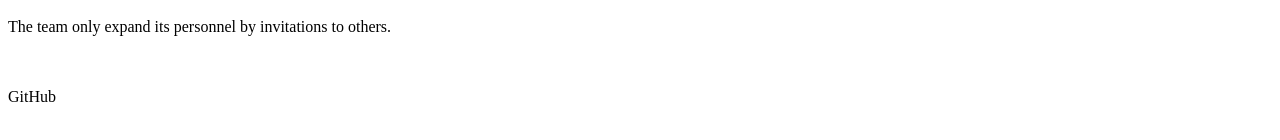
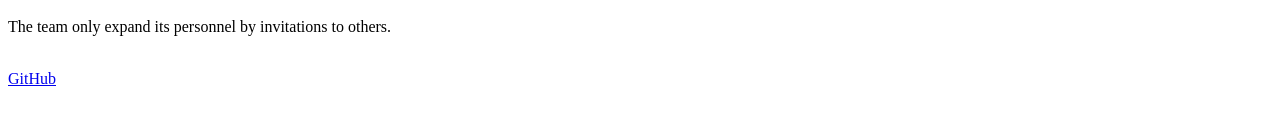
Before and after one commit to LWHK/LWHK.github.io, a plain HTML site: page index.html in a window 1280 px wide. Shown: the part 232-372 px from the top of the page. Drawn offline with Linux system fonts and the light colour scheme.

Commit message:
Update index.html

```diff
--- a/index.html
+++ b/index.html
@@ -2,6 +2,6 @@
 
 <html>
 
-  <p>sp Litwordhoek, a group of free translators.<br><br>The team is named after the great microscope maker Antony van Leeuwenhoek.<br>The team name, "sp Litwordhoek", has two words inside, which are "sp Lit" and "word", and that means we make translations by splitting the words and getting the very inside and correct meanings.<br><br>We<br>　　don't make translations for money;<br>　　are not making translations under control of others;<br>　　are sometimes unoccupied (that depends on if we are not under control by our school work).<br>This is called the 3FREE idea.<br><br>The team only expand its personnel by invitations to others.</p><br><br><a url="https://github.com/LWHK">GitHub</a>
+  <p>sp Litwordhoek, a group of free translators.<br><br>The team is named after the great microscope maker Antony van Leeuwenhoek.<br>The team name, "sp Litwordhoek", has two words inside, which are "sp Lit" and "word", and that means we make translations by splitting the words and getting the very inside and correct meanings.<br><br>We<br>　　don't make translations for money;<br>　　are not making translations under control of others;<br>　　are sometimes unoccupied (that depends on if we are not under control by our school work).<br>This is called the 3FREE idea.<br><br>The team only expand its personnel by invitations to others.</p><br><a href="https://github.com/LWHK">GitHub</a>
 
 </html>
```
